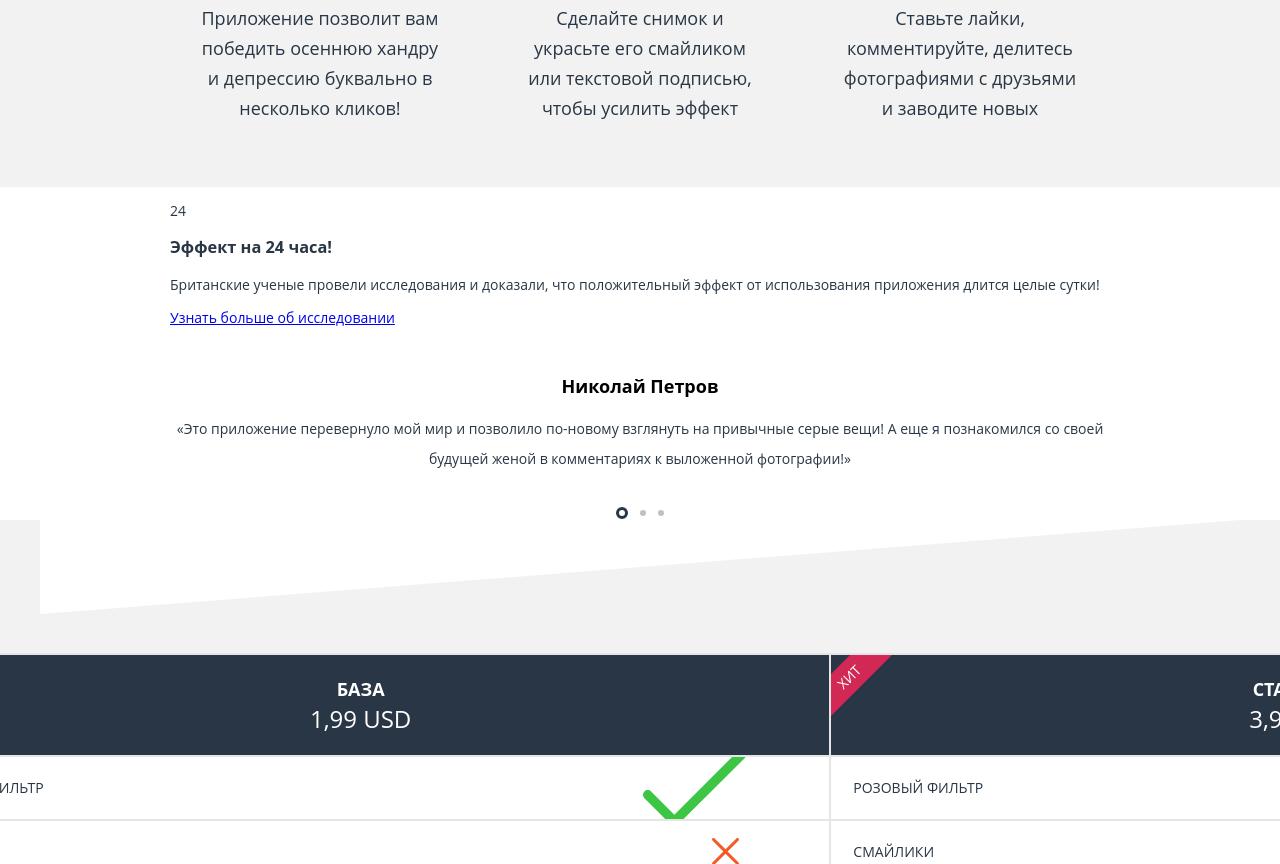
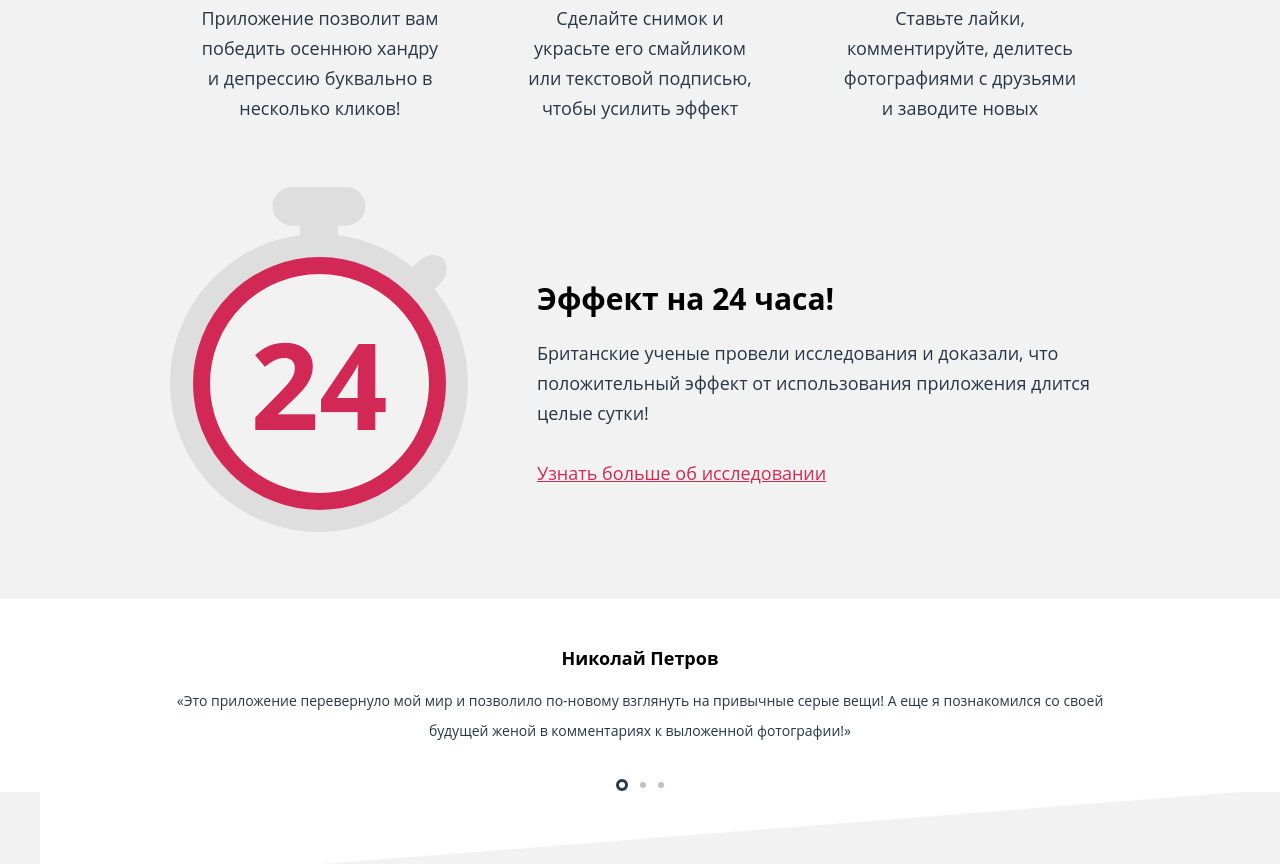
Before and after one commit to doshchicyn/922101-pink-17, a website: page source/index.html in a window 1280 px wide. Shown: the part 1600-2464 px from the top of the page. Drawn offline with nearby package versions, Linux system fonts and the light colour scheme; files that its build step writes are made by us from their sources.

Commit message:
импортировал новый блок

```diff
--- a/source/less/style.less
+++ b/source/less/style.less
@@ -8,6 +8,7 @@
 @import "./blocks/device-list.less";
 @import "./blocks/text-content.less";
 @import "./blocks/content.less";
+@import "./blocks/report.less";
 @import "./blocks/features.less";
 @import "./blocks/reviews.less";
 @import "./blocks/slider-toggles.less";
```
